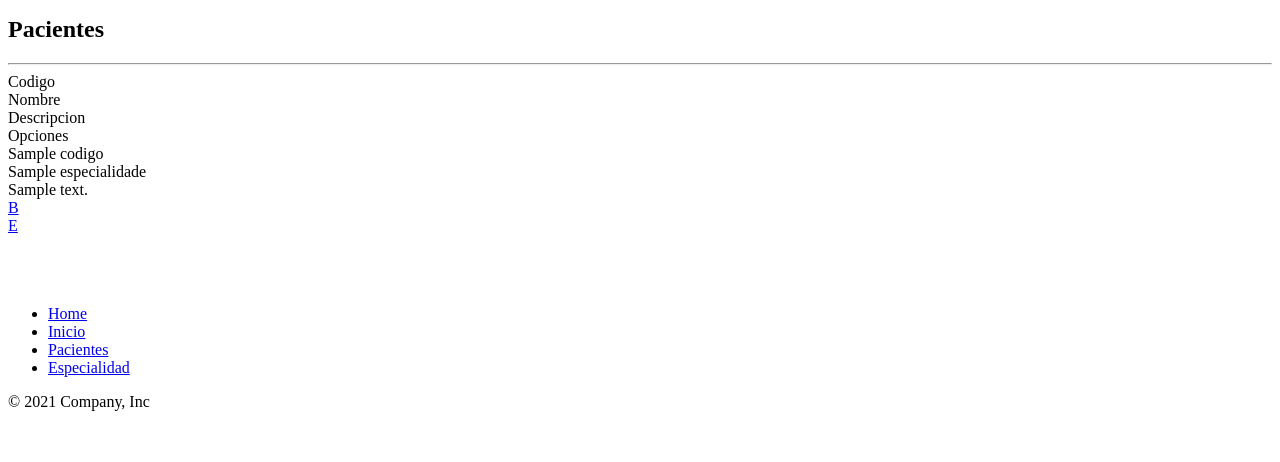
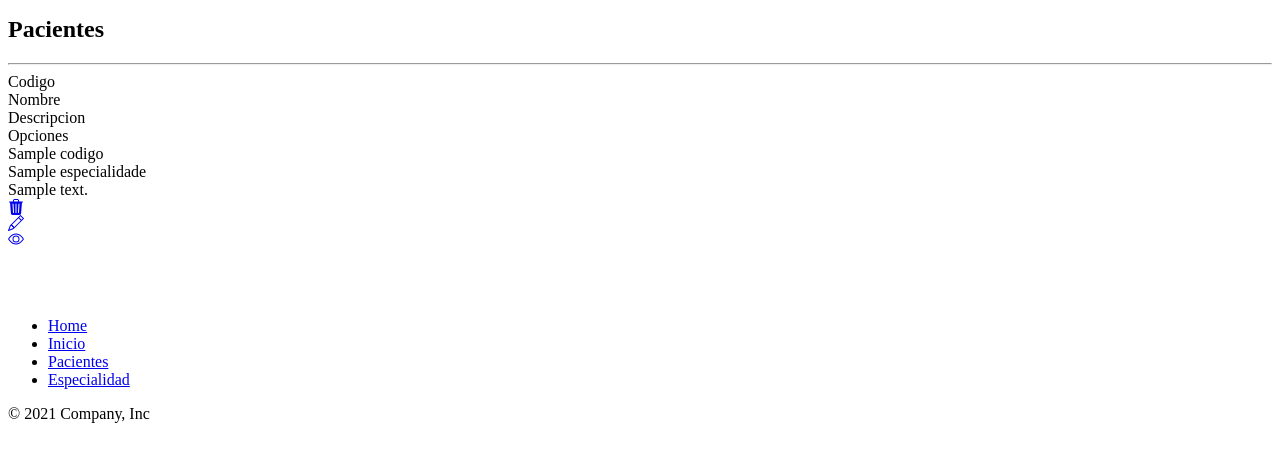
Before and after one commit to jhonGriGi/Senamas, a PHP site: template src/views/estadia/especialidadView.php in a window 1280 px wide. Shown: the part 245-707 px from the top of the page. Run offline with PHP 8.4, Linux system fonts and the light colour scheme; the template is opened without the code that fills it: most values are stand-ins (such as "Sample title", 1, 10 or a date in 2020).

Commit message:
Add icons to buttons options crud

```diff
--- a/src/views/estadia/especialidadView.php
+++ b/src/views/estadia/especialidadView.php
@@ -25,10 +25,10 @@
         <hr />
       </div>
       <div class="row">
-        <div class="col-lg-2 ">Codigo</div>
+        <div class="col-lg-3 ">Codigo</div>
         <div class="col-lg-3 ">Nombre</div>
         <div class="col-lg-3 ">Descripcion</div>
-        <div class="col-lg-3 ">Opciones</div>
+        <div class="col-lg-2 ">Opciones</div>
       </div>
       <?php
       if (isset($allEspecialidades)) {
@@ -38,14 +38,31 @@
             <div class="col-lg-3"><?php echo $row->codigo; ?></div>
             <div class="col-lg-3"><?php echo $row->nombre; ?></div>
             <div class="col-lg-3"><?php echo $row->descripcion; ?></div>
-            <div class="col-lg-3 d-flex justify-between">
-              <div class=" col-1 me-4">
+            <div class="col-lg-2 d-flex justify-between">
+              <div class=" col-4 mx-2">
                 <a href="<?php echo
-                          "index.php?controller=Especialidad&action=borrar&codigo=" . $row->codigo; ?>" class="btn btn-danger">B<i class="fa-thin fa-trash-can"></i></a>
+                          "index.php?controller=Especialidad&action=borrar&codigo=" . $row->codigo; ?>" class="btn btn-danger">
+                  <svg xmlns="http://www.w3.org/2000/svg" width="16" height="16" fill="currentColor" class="bi bi-trash3-fill" viewBox="0 0 16 16">
+                    <path d="M11 1.5v1h3.5a.5.5 0 0 1 0 1h-.538l-.853 10.66A2 2 0 0 1 11.115 16h-6.23a2 2 0 0 1-1.994-1.84L2.038 3.5H1.5a.5.5 0 0 1 0-1H5v-1A1.5 1.5 0 0 1 6.5 0h3A1.5 1.5 0 0 1 11 1.5Zm-5 0v1h4v-1a.5.5 0 0 0-.5-.5h-3a.5.5 0 0 0-.5.5ZM4.5 5.029l.5 8.5a.5.5 0 1 0 .998-.06l-.5-8.5a.5.5 0 1 0-.998.06Zm6.53-.528a.5.5 0 0 0-.528.47l-.5 8.5a.5.5 0 0 0 .998.058l.5-8.5a.5.5 0 0 0-.47-.528ZM8 4.5a.5.5 0 0 0-.5.5v8.5a.5.5 0 0 0 1 0V5a.5.5 0 0 0-.5-.5Z" />
+                  </svg>
+                </a>
               </div>
-              <div class=" col-1 mx-2">
+              <div class=" col-4 mx-2">
                 <a href="<?php echo
-                          "index.php?controller=Especialidad&action=seleccionar&codigo=" . $row->codigo; ?>" class="btn btn-warning">E</a>
+                          "index.php?controller=Especialidad&action=seleccionar&codigo=" . $row->codigo; ?>" class="btn btn-warning">
+                  <svg xmlns="http://www.w3.org/2000/svg" width="16" height="16" fill="currentColor" class="bi bi-pencil" viewBox="0 0 16 16">
+                    <path d="M12.146.146a.5.5 0 0 1 .708 0l3 3a.5.5 0 0 1 0 .708l-10 10a.5.5 0 0 1-.168.11l-5 2a.5.5 0 0 1-.65-.65l2-5a.5.5 0 0 1 .11-.168l10-10zM11.207 2.5 13.5 4.793 14.793 3.5 12.5 1.207 11.207 2.5zm1.586 3L10.5 3.207 4 9.707V10h.5a.5.5 0 0 1 .5.5v.5h.5a.5.5 0 0 1 .5.5v.5h.293l6.5-6.5zm-9.761 5.175-.106.106-1.528 3.821 3.821-1.528.106-.106A.5.5 0 0 1 5 12.5V12h-.5a.5.5 0 0 1-.5-.5V11h-.5a.5.5 0 0 1-.468-.325z" />
+                  </svg>
+                </a>
+              </div>
+              <div class=" col-4 mx-2">
+                <a href="<?php echo
+                          "index.php?controller=Especialidad&action=seleccionar&codigo=" . $row->codigo; ?>" class="btn btn-primary">
+                  <svg xmlns="http://www.w3.org/2000/svg" width="16" height="16" fill="currentColor" class="bi bi-eye" viewBox="0 0 16 16">
+                    <path d="M16 8s-3-5.5-8-5.5S0 8 0 8s3 5.5 8 5.5S16 8 16 8zM1.173 8a13.133 13.133 0 0 1 1.66-2.043C4.12 4.668 5.88 3.5 8 3.5c2.12 0 3.879 1.168 5.168 2.457A13.133 13.133 0 0 1 14.828 8c-.058.087-.122.183-.195.288-.335.48-.83 1.12-1.465 1.755C11.879 11.332 10.119 12.5 8 12.5c-2.12 0-3.879-1.168-5.168-2.457A13.134 13.134 0 0 1 1.172 8z" />
+                    <path d="M8 5.5a2.5 2.5 0 1 0 0 5 2.5 2.5 0 0 0 0-5zM4.5 8a3.5 3.5 0 1 1 7 0 3.5 3.5 0 0 1-7 0z" />
+                  </svg>
+                </a>
               </div>
             </div>
           </div><br>
```
Also changed, not shown: src/views/paciente/pacienteView.php (+21 -4 lines).
